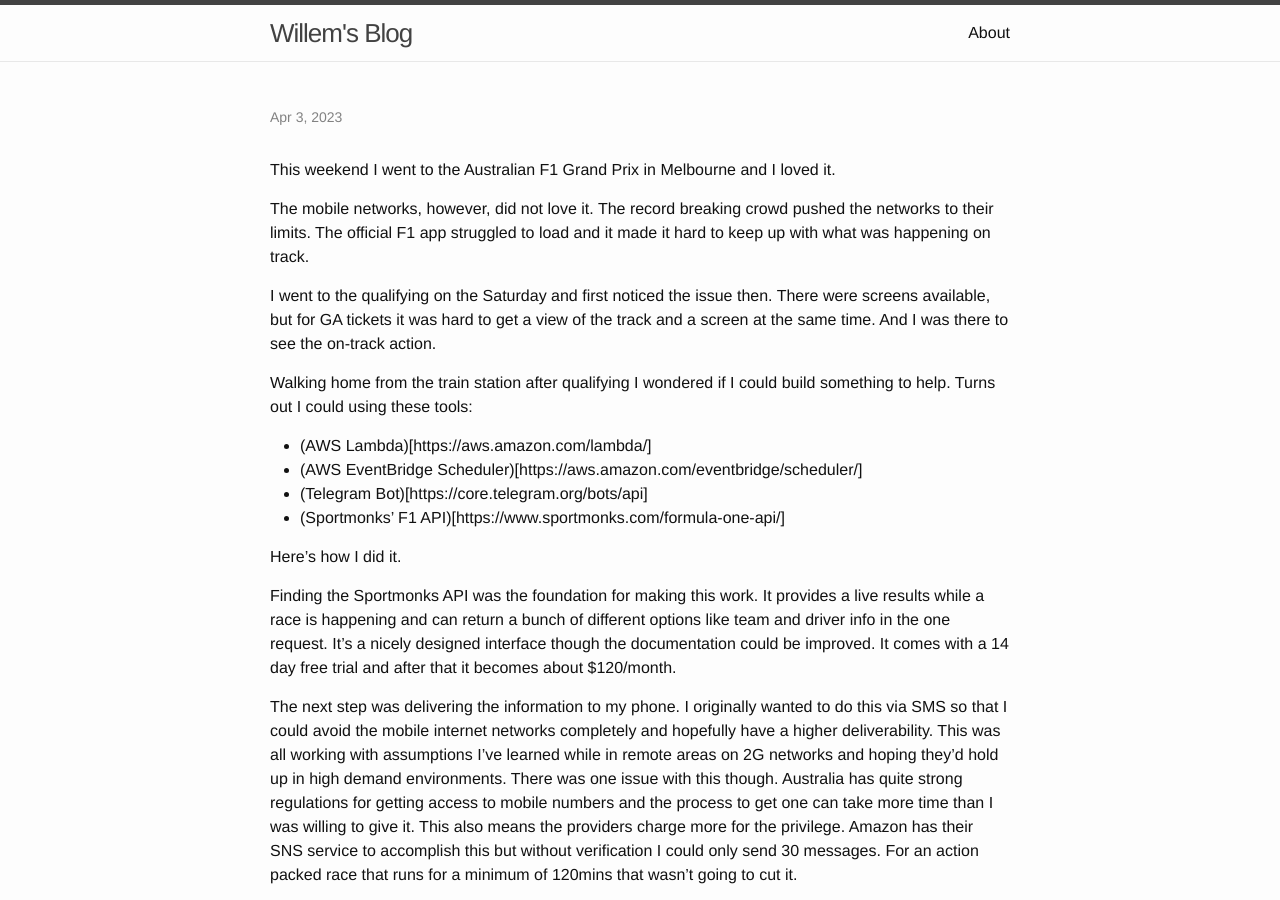
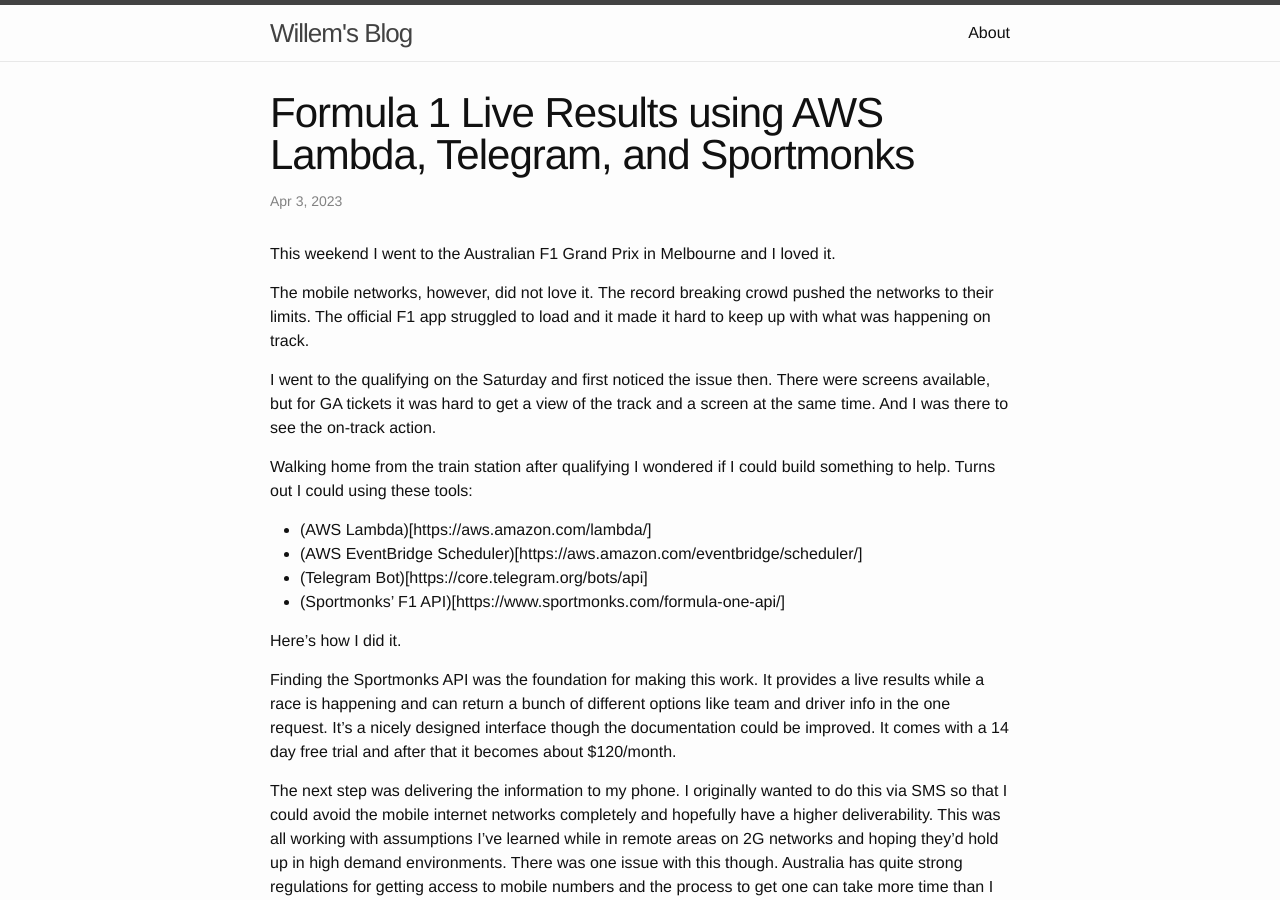
Before and after one commit to willem-h/willem-h.github.io, a Jekyll site: the page built from _posts/2023-04-03-f1-live-updates.md, in a window 1280 px wide and 900 px high. Built offline with Jekyll 4.4.1, drawn with Linux system fonts in a browser that asks for light colours.

Commit message:
Add title to F1 post

```diff
--- a/_posts/2023-04-03-f1-live-updates.md
+++ b/_posts/2023-04-03-f1-live-updates.md
@@ -1,6 +1,6 @@
 ---
 layout: post
-title: ""
+title: "Formula 1 Live Results using AWS Lambda, Telegram, and Sportmonks"
 categories: [software, learning, formula1, aws]
 ---
 
```
